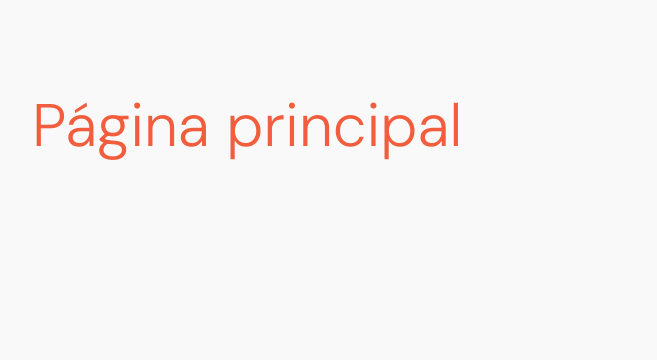
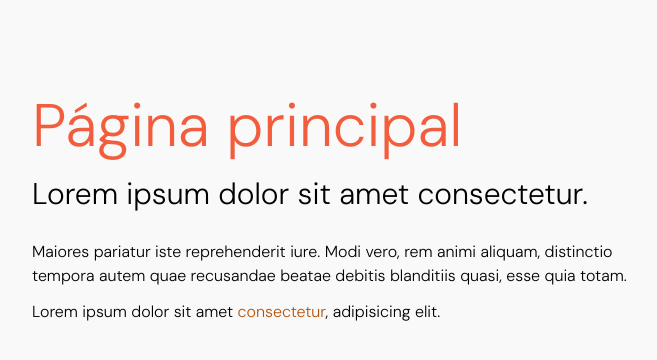
Before and after one commit to mauriciogc/next.js-15.3-1, a Next.js app: page / in a window 1280 px wide. Shown: the top 360 px of the page, without its empty margins (288-945 px from the left). Built offline with nearby package versions, Linux system fonts and the light colour scheme.

Commit message:
docs: te readme is updated

```diff
--- a/src/app/page.tsx
+++ b/src/app/page.tsx
@@ -1,7 +1,18 @@
 export default function HomePage() {
   return (
-    <main className="container">
+    <main className="container gap-3">
       <h1 className="title">Página principal</h1>
+      <h2 className="subTitle">Lorem ipsum dolor sit amet consectetur.</h2>
+      <p>
+        Maiores pariatur iste reprehenderit iure. Modi vero, rem animi aliquam,
+        distinctio tempora autem quae recusandae beatae debitis blanditiis
+        quasi, esse quia totam.
+      </p>
+      <p>
+        Lorem ipsum dolor sit amet
+        <span className="text-(--color-highlight)"> consectetur</span>,
+        adipisicing elit.
+      </p>
     </main>
   );
 }
```
Also changed, not shown: 1 other file (tests, documents, lock files or other folders).
